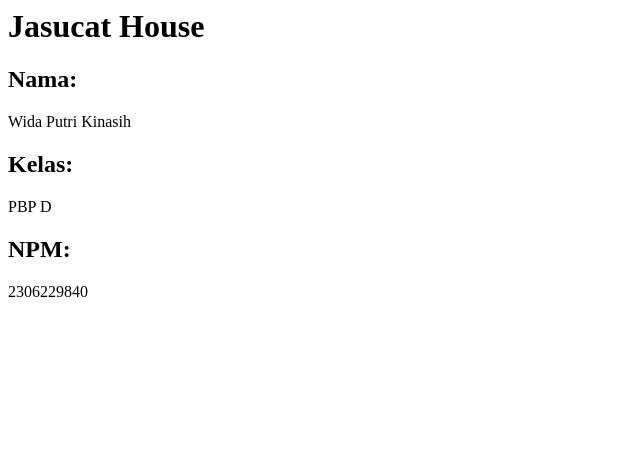
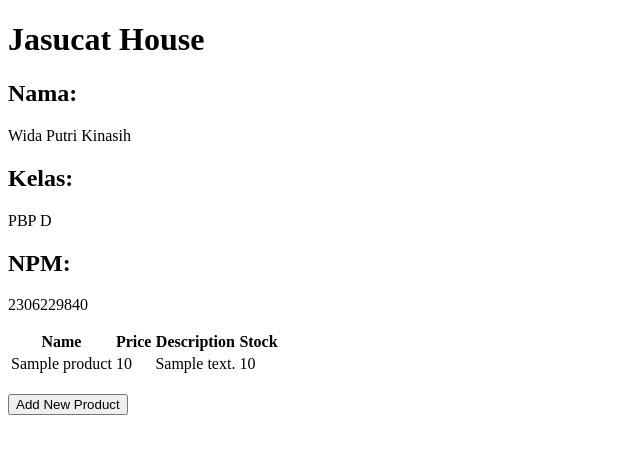
Before and after one commit to widaputri/jasucat-house, a Django app: page / in a window 1280 px wide. Shown: the top 454 px of the page, without its empty margins (0-640 px from the left). Run offline with Django 5.2, Linux system fonts and the light colour scheme; tables that the repository leaves empty hold one stand-in row (values such as "Sample post").

Commit message:
added product form and json and xml views

```diff
--- a/jasucat_house/settings.py
+++ b/jasucat_house/settings.py
@@ -55,7 +55,7 @@ ROOT_URLCONF = 'jasucat_house.urls'
 TEMPLATES = [
     {
         'BACKEND': 'django.template.backends.django.DjangoTemplates',
-        'DIRS': [],
+        'DIRS': [BASE_DIR/'templates'],
         'APP_DIRS': True,
         'OPTIONS': {
             'context_processors': [
@@ -122,3 +122,5 @@ STATIC_URL = 'static/'
 # https://docs.djangoproject.com/en/5.1/ref/settings/#default-auto-field
 
 DEFAULT_AUTO_FIELD = 'django.db.models.BigAutoField'
+
+CSRF_TRUSTED_ORIGINS = ["http://localhost","http://127.0.0.1","http://wida-putri31-jasucathouse.pbp.cs.ui.ac.id/", "https://wida-putri31-jasucathouse.pbp.cs.ui.ac.id/"]
--- a/main/models.py
+++ b/main/models.py
@@ -1,6 +1,8 @@
 from django.db import models
+import uuid
 
 class Product(models.Model):
+    id = models.UUIDField(primary_key=True, default=uuid.uuid4, editable=False)
     name = models.CharField(max_length=255)
     price = models.IntegerField()
     description = models.TextField()
--- a/main/templates/main.html
+++ b/main/templates/main.html
@@ -1,3 +1,6 @@
+{% extends 'base.html' %}
+{% block content %}
+
 <h1>Jasucat House</h1>
 
 <h2> Nama: </h2>
@@ -6,3 +9,34 @@
 <p>{{ class }}<p>
 <h2> NPM: </h2>
 <p>{{ npm }}<p>
+
+{% if not products %}
+<p>Belum ada produk di Jasucat House.</p>
+{% else %}
+<table>
+    <tr>
+    <th>Name</th>
+    <th>Price</th>
+    <th>Description</th>
+    <th>Stock</th>
+    </tr>
+
+    {% comment %} Berikut cara memperlihatkan data mood di bawah baris ini
+    {% endcomment %}
+    {% for product in products %}
+    <tr>
+    <td>{{product.name}}</td>
+    <td>{{product.price}}</td>
+    <td>{{product.description}}</td>
+    <td>{{product.stock}}</td>
+    </tr>
+    {% endfor %}
+</table>
+{% endif %}
+
+<br />
+
+<a href="{% url 'main:create_product' %}">
+    <button>Add New Product</button>
+</a>
+{% endblock content %}
--- a/main/urls.py
+++ b/main/urls.py
@@ -1,8 +1,13 @@
 from django.urls import path
-from main.views import show_main
+from main.views import show_main, create_product, show_xml, show_json, show_xml_by_id, show_json_by_id
 
 app_name = 'main'
 
 urlpatterns = [
     path('', show_main, name='show_main'),
+    path('create-product', create_product, name='create_product'),
+    path('xml/', show_xml, name='show_xml'),
+    path('json/', show_json, name='show_json'),
+    path('xml/<str:id>/', show_xml_by_id, name='show_xml_by_id'),
+    path('json/<str:id>/', show_xml_by_id, name='show_xml_by_id')
 ]
--- a/main/views.py
+++ b/main/views.py
@@ -1,11 +1,43 @@
-from django.shortcuts import render
+from django.shortcuts import render, redirect
+from main.forms import ProductForm
+from main.models import Product
+from django.http import HttpResponse
+from django.core import serializers
 
-# Create your views here.
 def show_main(request):
+    products = Product.objects.all()
+
     context = {
         'name' : 'Wida Putri Kinasih',
         'class': 'PBP D',
         'npm': '2306229840',
+        'products' : products
     }
 
     return render(request, "main.html", context)
+
+def create_product(request):
+    form = ProductForm(request.POST or None)
+
+    if form.is_valid() and request.method == "POST":
+        form.save()
+        return redirect('main:show_main')
+
+    context = {'form': form}
+    return render(request, "create_product.html", context)
+
+def show_xml(request):
+    data = Product.objects.all()
+    return HttpResponse(serializers.serialize("xml", data), content_type="application/xml")
+
+def show_json(request):
+    data = Product.objects.all()
+    return HttpResponse(serializers.serialize("json", data), content_type="application/json")
+
+def show_xml_by_id(request, id):
+    data = Product.objects.filter(pk=id)
+    return HttpResponse(serializers.serialize("xml", data), content_type="application/xml")
+
+def show_json_by_id(request, id):
+    data = Product.objects.filter(pk=id)
+    return HttpResponse(serializers.serialize("json", data), content_type="application/json")
--- /dev/null
+++ b/templates/base.html
@@ -0,0 +1,13 @@
+{% load static %}
+<!DOCTYPE html>
+<html lang="en">
+  <head>
+    <meta charset="UTF-8" />
+    <meta name="viewport" content="width=device-width, initial-scale=1.0" />
+    {% block meta %} {% endblock meta %}
+  </head>
+
+  <body>
+    {% block content %} {% endblock content %}
+  </body>
+</html>
```
Also changed, not shown: main/forms.py (added, +7 -0 lines), main/templates/create_product.html (added, +18 -0 lines), .github/workflows/deploy.yml (added), main/migrations/0002_product_delete_item.py (added).
